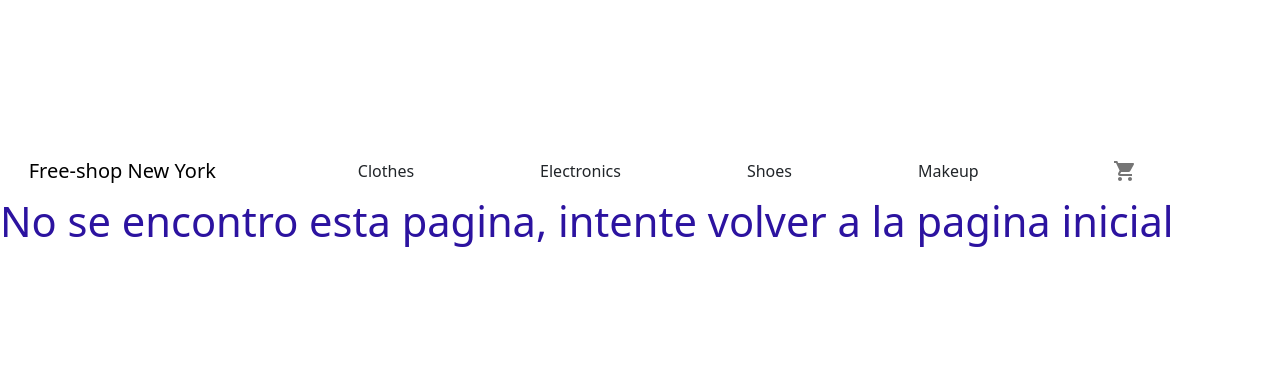
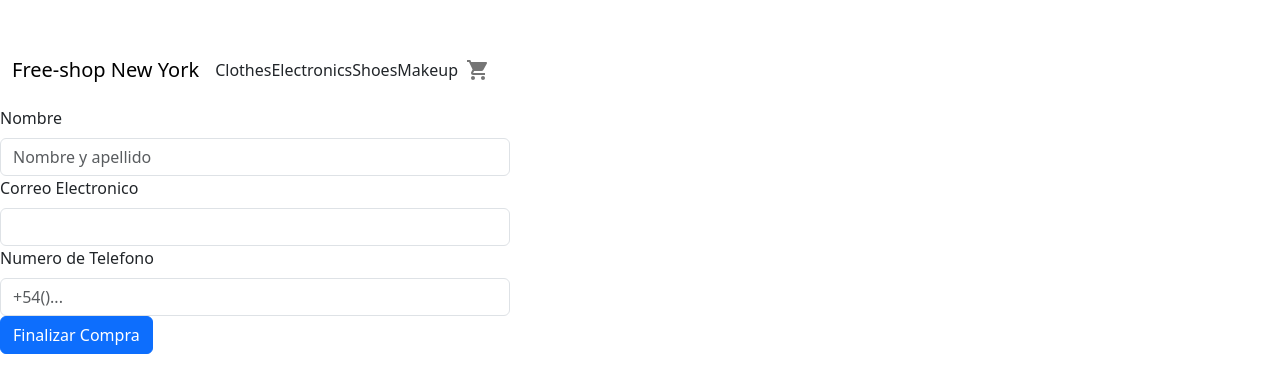
Before and after one commit to zabala2393/reactJS.MatiasZabala, a React (Vite) app in the folder Proyecto-ecommerce/e-commerce/: page /checkout in a window 1280 px wide. Shown: the part 202-594 px from the top of the page. Built offline with nearby package versions, Linux system fonts and the light colour scheme.

Commit message:
Terminado de funciones basicas, creacion de ordenes y correcto funcionamiento del carrito de compras

```diff
--- a/Proyecto-ecommerce/e-commerce/src/App.jsx
+++ b/Proyecto-ecommerce/e-commerce/src/App.jsx
@@ -1,10 +1,11 @@
 import 'bootstrap/dist/css/bootstrap.min.css'
 import './App.css'
-import {BrowserRouter, Routes,Route} from 'react-router'
+import { BrowserRouter, Routes, Route } from 'react-router'
 import ItemListContainer from './components/ItemListContainer'
 import ItemDetailContainer from './components/ItemDetailContainer'
 import NavBar from './components/NavBar'
 import Cart from './components/Cart'
+import Checkout from './components/Checkout'
 
 function App() {
   return (
@@ -17,10 +18,11 @@ function App() {
         <Routes>
 
           <Route path='/' element={<ItemListContainer />} ></Route>
-            <Route path='/category/:category' element={<ItemListContainer/>}></Route>
-            <Route path='/products/:id'element={<ItemDetailContainer/>} ></Route>
+          <Route path='/category/:id' element={<ItemListContainer />}></Route>
+          <Route path='/products/:id' element={<ItemDetailContainer />} ></Route>
           <Route path='*' element={<h1>No se encontro esta pagina, intente volver a la pagina inicial</h1>}></Route>
-            <Route path='/cart' element={<Cart/>}></Route>
+          <Route path='/cart' element={<Cart />}></Route>
+          <Route path='/checkout' element={<Checkout/>}></Route>
 
         </Routes>
 
--- a/Proyecto-ecommerce/e-commerce/src/components/Cart.jsx
+++ b/Proyecto-ecommerce/e-commerce/src/components/Cart.jsx
@@ -2,19 +2,32 @@ import CartList from './CartList'
 import Button from 'react-bootstrap/esm/Button'
 import { useCart } from '../context/CartContext'
 import { Link } from 'react-router'
-function Cart () {
+import { Container } from 'react-bootstrap'
+function Cart() {
 
-    const {cart, getTotal} = useCart()
+    const { cart, getTotal } = useCart()
 
-    if(cart.length === 0) {
+    if (cart.length === 0) {
 
+        return (
+
+        <Container>
         <h2>No hay productos aun en el carrito</h2>
 
-    } return  (
-            <CartList items= {cart}>
+        <Button as={Link} to='/'>Ver catalogo de productos</Button>
+
+        </Container>
+
+    )
+
+    } return (
+
+        <div>
+            <CartList items={cart}></CartList>
             <p>Total : ${getTotal()}</p>
             <Button as={Link} to='/checkout'>Finalizar compra</Button>
-            </CartList>
+        </div>
+
     )
 }
 export default Cart
--- a/Proyecto-ecommerce/e-commerce/src/components/CartList.jsx
+++ b/Proyecto-ecommerce/e-commerce/src/components/CartList.jsx
@@ -1,15 +1,31 @@
-
-import ListGroup from 'react-bootstrap/ListGroup'
-import  ListGroupItem from 'react-bootstrap/ListGroupItem'
+import { ListGroupItem, ListGroup, Button } from "react-bootstrap"
+import { useCart } from "../context/CartContext"
+import { useState } from "react"
+import ItemCount from "./ItemCount"
 
 
-function CartList ({items}) {
+function CartList(item) {
 
-    <div>
-    <ListGroup>
-        {items.map(item => (<ListGroupItem>{item.name}x{item.quantity} ${item.price}</ListGroupItem>))}
-    </ListGroup>
-    </div>
+    const { cart, getQty, getTotal } = useCart()
+
+    const [count, setCount] = useState(0)
+    const handleAdd = () => te
+    const handleSubtract = () => te
+
+    return (
+
+        <ListGroup>{cart.map(item =>
+        (<ListGroupItem key={item.id}>
+            {item.name}x{item.quantity}
+            ${item.price}
+            <Button onClick={handleSubtract}>-</Button>
+            <Button onClick={handleAdd}>+</Button>
+
+
+        </ListGroupItem>))}
+        </ListGroup>
+
+    )
 
 }
 
--- a/Proyecto-ecommerce/e-commerce/src/components/Checkout.jsx
+++ b/Proyecto-ecommerce/e-commerce/src/components/Checkout.jsx
@@ -1,11 +1,10 @@
 import Button from "react-bootstrap/esm/Button";
 import Form  from "react-bootstrap/Form";
-import {useCart} from '..context/CartContext'
 import { createOrder } from "../firebase/db";
 import { serverTimestamp } from "firebase/firestore";
+import { useCart } from "../context/CartContext";
 
-
-export function Checkout () {
+function Checkout () {
 
     const {cart, getTotal} = useCart()
 
@@ -17,32 +16,34 @@ export function Checkout () {
         const [name, email, phone] = form
         const order = {
 
-            comprador: {name: name.value, email: email.value, phone: phone.value},
+            comprador: {name:name.value, email: email.value, phone:phone.value},
             items: cart,
             date: serverTimestamp(),
-            total: getTotal()
+            total: getTotal(),
         }
 
         createOrder(order)
+
     }
+
     return (
     <div>
         <Form onSubmit={handleSubmit}>
             <h3></h3>
 
-            <Form.Group controlId="name">
+            <Form.Group id="name">
                 <Form.Label>Nombre</Form.Label>
-                <Form.Control type = "text" placeholder='Nombre y apellido'></Form.Control>
+                <Form.Control type = "text" placeholder='Nombre y apellido' required></Form.Control>
             </Form.Group>
 
-            <Form.Group controlId="email">
+            <Form.Group id="email">
                 <Form.Label>Correo Electronico</Form.Label>
-                <Form.Control type = "email" placeholder=''></Form.Control>
+                <Form.Control type = "email" placeholder='' required ></Form.Control>
             </Form.Group>
 
             <Form.Group>
-                <Form.Label controlId="phone" >Numero de Telefono</Form.Label>
-                <Form.Control type = "text" placeholder='+54()...' required></Form.Control>
+                <Form.Label id="phone">Numero de Telefono</Form.Label>
+                <Form.Control type = "phone" placeholder='+54()...' required></Form.Control>
             </Form.Group>
 
             <Button type="submit">
@@ -52,5 +53,7 @@ export function Checkout () {
         </Form>
     </div>
     )
+    }
 
-}
+
+export default Checkout
--- a/Proyecto-ecommerce/e-commerce/src/components/ItemCount.jsx
+++ b/Proyecto-ecommerce/e-commerce/src/components/ItemCount.jsx
@@ -9,7 +9,8 @@ function ItemCount({item}) {
 
     const handleAddToCart  = () => {
 
-       addToCart({...item, quantity: count})
+        addToCart({...item, quantity: count})
+
 
     }
 
@@ -21,7 +22,13 @@ function ItemCount({item}) {
 
     const handleSubtract = () => {
 
+        if (count >'0')
+
+            return (
+
         setCount(count - 1)
+
+    )
 
     }
 
--- a/Proyecto-ecommerce/e-commerce/src/components/Navbar.jsx
+++ b/Proyecto-ecommerce/e-commerce/src/components/Navbar.jsx
@@ -1,6 +1,6 @@
 
 import CartWidget from "./CartWidget"
-import { Link, Navigate, NavLink } from 'react-router'
+import { NavLink } from 'react-router'
 import { Container, Nav, Navbar } from "react-bootstrap"
 
 
--- a/Proyecto-ecommerce/e-commerce/src/context/CartProvider.jsx
+++ b/Proyecto-ecommerce/e-commerce/src/context/CartProvider.jsx
@@ -1,3 +1,4 @@
+import ItemCount from "../components/ItemCount";
 import { CartContext } from "./CartContext";
 import { useState } from "react";
 
@@ -9,6 +10,7 @@ export default function CartProvider ({children}) {
 
         const isInCart = cart.some(prod=>prod.id === item.id)
         if (!isInCart) return setCart([...cart, item])
+
 
     }
 
--- a/Proyecto-ecommerce/e-commerce/src/firebase/db.js
+++ b/Proyecto-ecommerce/e-commerce/src/firebase/db.js
@@ -46,19 +46,17 @@ export const getProduct = async (id) => {
 }
 
 
-export const createOrder = async () => {
+export const createOrder = async (order) => {
 
 try {
     const docRef = await addDoc(collection(db, 'orders'), order)
+    console.log("Orden realizada con numero de orden:", docRef.id)
+    return docRef.id
 
 } catch (e) {
     console.error('Error al realizar la orden')
 }
 
-return {
-
 
 
 }
-
-}
```
Lines whose indentation alone changed are shown as unchanged.
